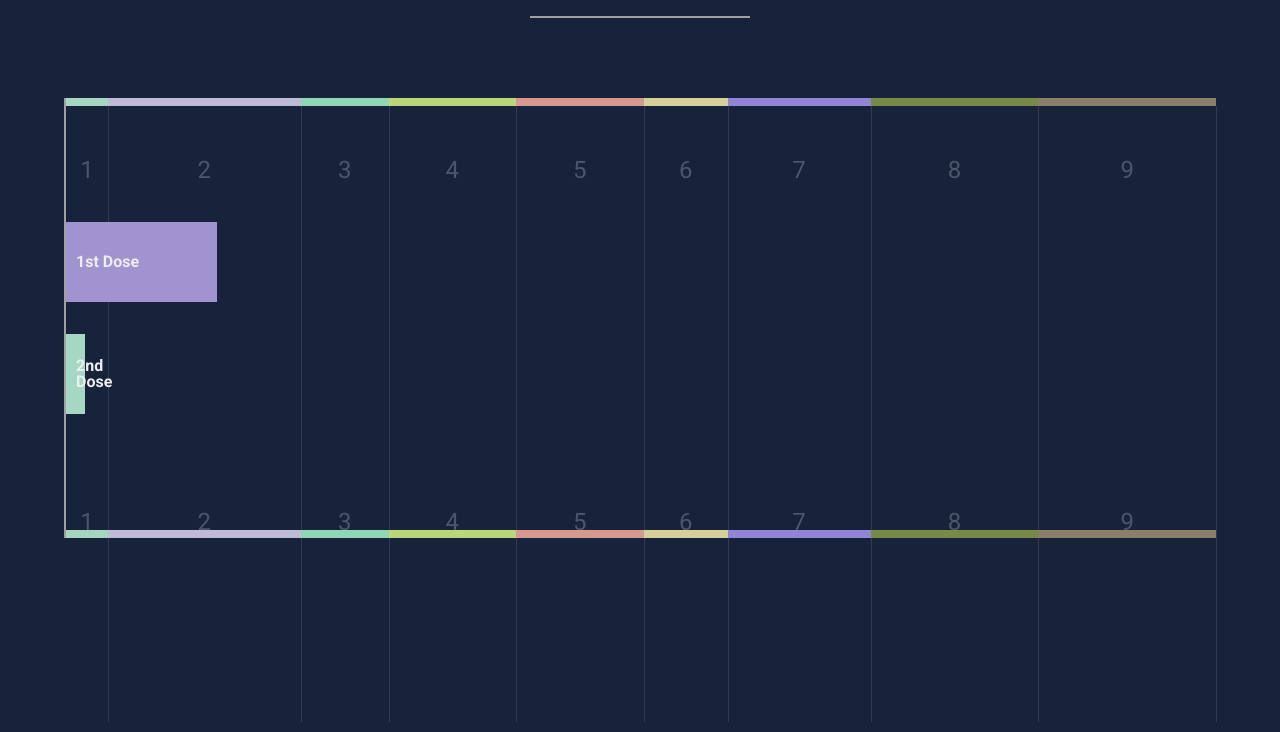
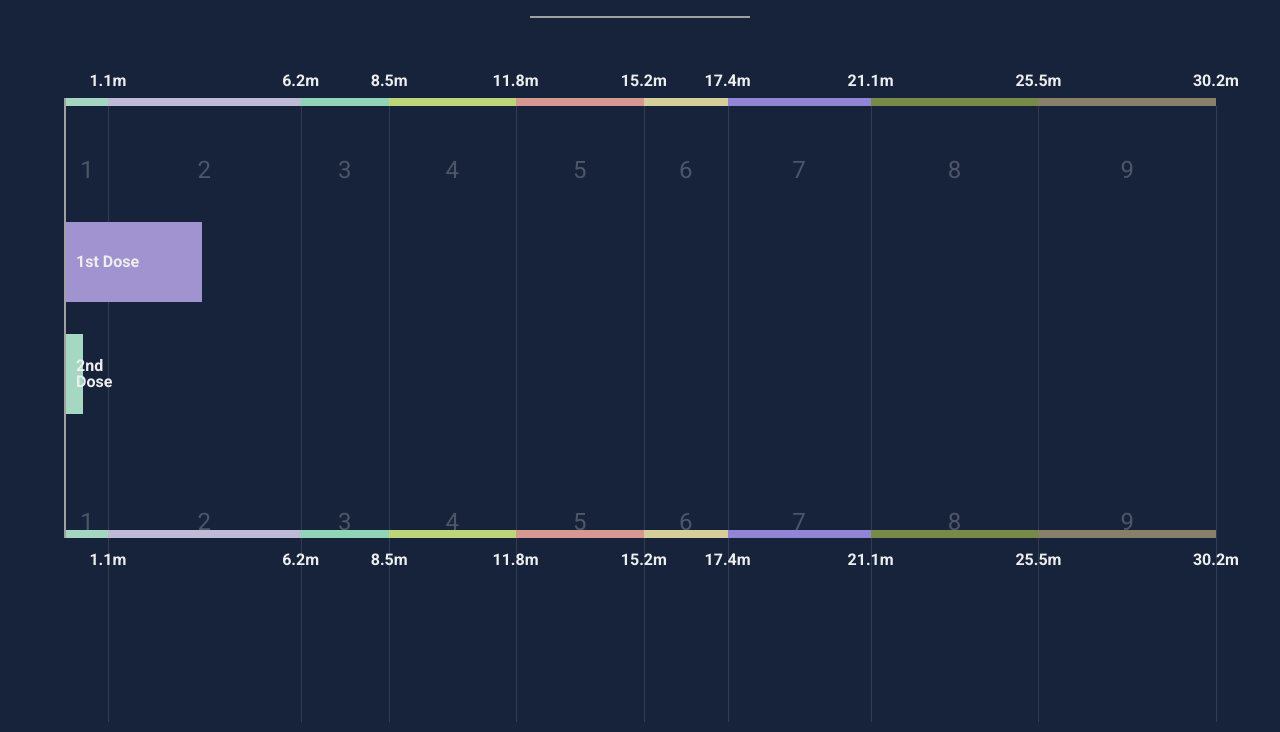
Before and after one commit to johnwheal/uk-covid-vaccine-tracker, a website: page index.html in a window 1280 px wide. Shown: the part 68-800 px from the top of the page. Drawn offline with nearby package versions, Linux system fonts and the light colour scheme.

Commit message:
Added key

```diff
--- a/js/main.js
+++ b/js/main.js
@@ -52,9 +52,26 @@ $(function() {
         totalPopulation += group.number;
     });
 
+    var rollingTotal = 0;
+
     for (var i = 1; i < 10; i++) {
+        rollingTotal += priorityGroups[i-1].number;
         var percentage = (priorityGroups[i-1].number / totalPopulation) * 100;
-        $('#group-'+i).width(percentage + '%');
+        var group = $('#group-'+i);
+        group.width(percentage + '%');
+        var left = group.position().left + group.width();
+        var label = $('<div class="label">' + numberToMillions(rollingTotal) + '</div>');
+
+        $('main').append(label);
+        left -= (label.width() / 2);
+        label.css({top: '-25px'}).css({left: left});
+
+        var left = group.position().left + group.width();
+        var label = $('<div class="label">' + numberToMillions(rollingTotal) + '</div>');
+
+        $('main').append(label);
+        left -= (label.width() / 2);
+        label.css({top: $('main').height() + 14}).css({left: left});
     }
 
     $.get('js/vaccinated.json', '', function(response) {
@@ -76,3 +93,7 @@ $(function() {
 function numberWithCommas(x) {
     return x.toString().replace(/\B(?=(\d{3})+(?!\d))/g, ",");
 }
+
+function numberToMillions(x) {
+    return (Math.round((x / 1000000) * 10) / 10) + 'm';
+}
--- a/sass/style.scss
+++ b/sass/style.scss
@@ -5,6 +5,9 @@ body {
     background-color: $background-color;
     color: $white-text-color;
     font-family: $main-font;
+    -webkit-font-smoothing: antialiased;
+    -moz-osx-font-smoothing: grayscale;
+    text-rendering: optimizeLegibility;
 }
 
 header {
@@ -34,9 +37,9 @@ main {
     margin-right: auto;
     border-left: solid 2px $line-color;
     box-sizing: border-box;
+    position: relative;
 
     .group {
-        width: 10%;
         height: 100%;
         float: left;
         margin: 0;
@@ -130,4 +133,10 @@ main {
         width: 20%;
         margin-top: 29.5vh;
     }
+
+    .label {
+        font-weight: bold;
+        color: $white-text-color;
+        position: absolute;
+    }
 }
```
Also changed, not shown: css/style.css.
